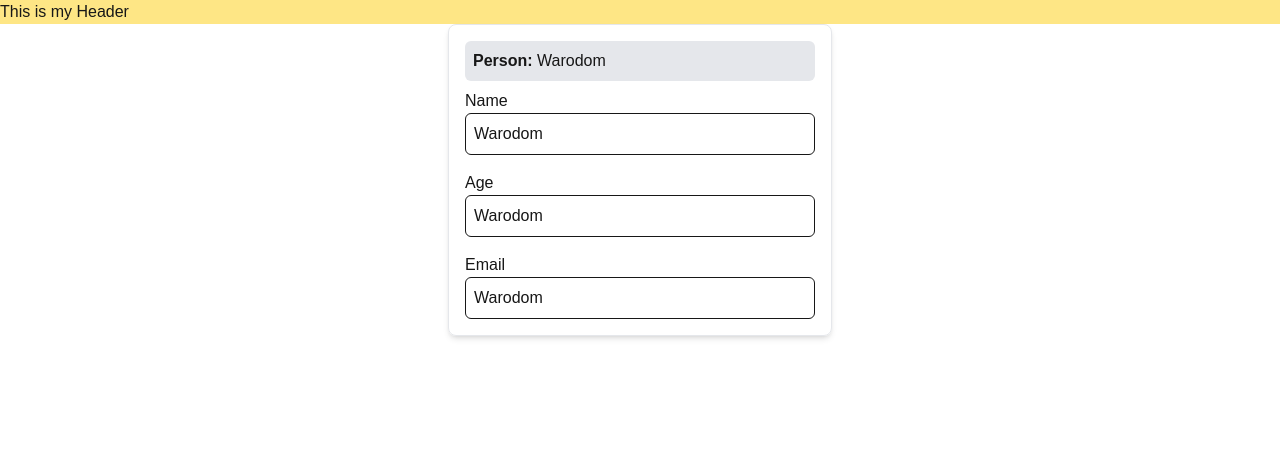
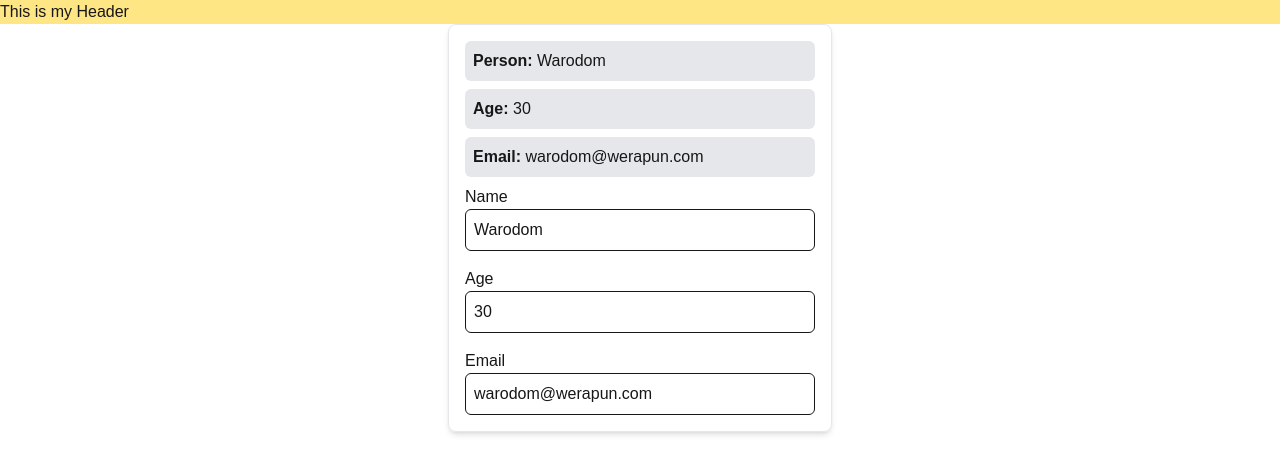
Before and after one commit to wwarodom/webapp, a Next.js app: page /counter in a window 1280 px wide. Shown: the top 474 px of the page. Built offline with nearby package versions, Linux system fonts and the light colour scheme.

Commit message:
solution for assingment

```diff
--- a/app/counter/Person.tsx
+++ b/app/counter/Person.tsx
@@ -5,10 +5,20 @@ import { useState } from "react"
 export default function Person() {
 
     const [name, setName] = useState("Warodom")
+    const [age, setAge] = useState(30)
+    const [email, setEmail] = useState("warodom@werapun.com")
 
     function handleName(e: React.ChangeEvent<HTMLInputElement>) {
         console.log(e.target.value)
         setName(e.target.value)
+    }
+    function handleAge(e: React.ChangeEvent<HTMLInputElement>) {
+        console.log(e.target.value)
+        setAge(e.target.value)
+    }
+    function handleEmail(e: React.ChangeEvent<HTMLInputElement>) {
+        console.log(e.target.value)
+        setEmail(e.target.value)
     }
 
     // Task: create other 2 inputs:
@@ -20,6 +30,12 @@ export default function Person() {
         <div className="max-w-sm border border-gray-200 rounded-lg shadow-md p-4 mx-auto">
             <div className="bg-gray-200 p-2 rounded-md mb-2">
                 <b>Person:</b> {name}
+            </div>
+            <div className="bg-gray-200 p-2 rounded-md mb-2">
+                <b>Age:</b> {age}
+            </div>
+            <div className="bg-gray-200 p-2 rounded-md mb-2">
+                <b>Email:</b> {email}
             </div>
             <div>
                 <label
@@ -37,10 +53,10 @@ export default function Person() {
                     htmlFor="name">Age</label>
                 <input
                     className="border p-2 w-full rounded-md mb-4"
-                    type="text"
+                    type="number"
                     name="name"
-                    value={name}
-                    onChange={handleName}
+                    value={age}
+                    onChange={handleAge}
                 />
             </div>
             <div>
@@ -48,10 +64,10 @@ export default function Person() {
                     htmlFor="name">Email</label>
                 <input
                     className="border p-2 w-full rounded-md"
-                    type="text"
+                    type="email"
                     name="name"
-                    value={name}
-                    onChange={handleName}
+                    value={email}
+                    onChange={handleEmail}
                 />
             </div>
 
```
